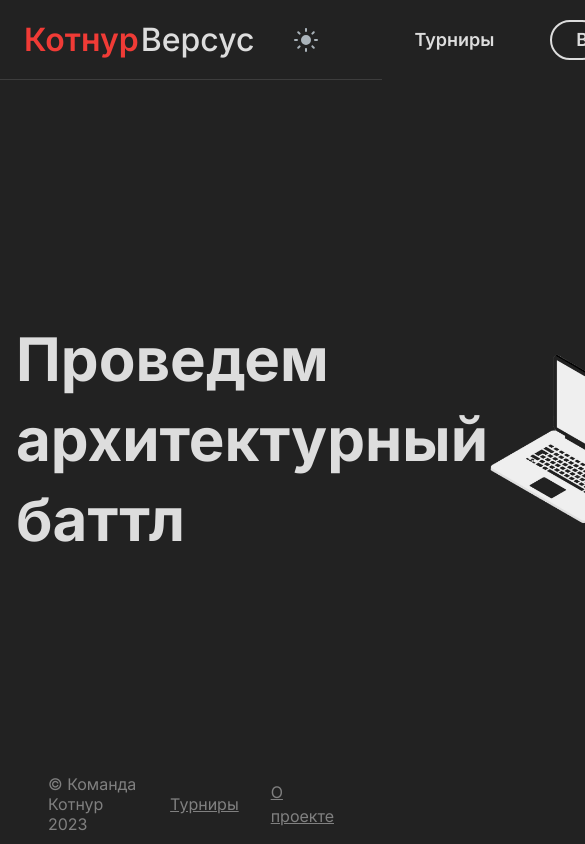
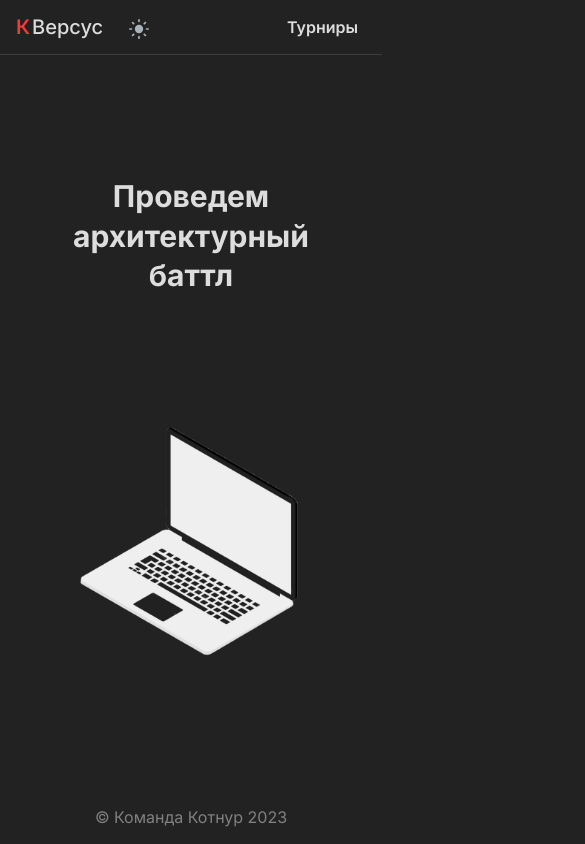
Before and after one commit to scryptan/kotnurversus, a React (Vite) app in the folder frontend/: page / in a window 390 px wide. Shown: the top 844 px of the page, 585 px wide, since content can reach past the window. Built offline with nearby package versions, Linux system fonts and the light colour scheme.

Commit message:
add responsive styles to page layout

```diff
--- a/frontend/src/components/ColorModeButton.tsx
+++ b/frontend/src/components/ColorModeButton.tsx
@@ -15,7 +15,7 @@ const ColorModeButton = () => {
       label="Переключить тему"
       placement="right"
       onClick={toggleColorMode}
-      icon={<Icon color="#AAB3BA" boxSize={6} />}
+      icon={<Icon color="#AAB3BA" boxSize={{ base: 5, md: 6 }} />}
     />
   );
 };
--- a/frontend/src/components/PageLayout/Footer.tsx
+++ b/frontend/src/components/PageLayout/Footer.tsx
@@ -1,23 +1,27 @@
-import { Box, HStack, LinkProps, Text } from "@chakra-ui/react";
+import { Box, HStack, LinkProps, Text, useMediaQuery } from "@chakra-ui/react";
 import BaseLink from "~/components/Link";
 import paths from "~/pages/paths";
 
-const Footer = () => (
-  <Box minH="80px">
+const Footer = () => {
+  const [isDesktop] = useMediaQuery("(min-width: 48em)");
+
+  return (
+    <Box minH={{ base: "55px", md: "80px" }}>
       <HStack
         mx="auto"
         maxW="wrapper"
-      px={12}
+        px={{ base: 6, md: 12 }}
         h="full"
         spacing={8}
-      justify="space-between"
+        justify={{ base: "center", md: "space-between" }}
       >
         <Text color="#808080">© Команда Котнур 2023</Text>
-      <Link href={paths.tourneys.path}>Турниры</Link>
-      <Link href="/">О проекте</Link>
+        {isDesktop && <Link href={paths.tourneys.path}>Турниры</Link>}
+        {isDesktop && <Link href="/">О проекте</Link>}
       </HStack>
     </Box>
   );
+};
 
 const Link = (props: LinkProps) => (
   <BaseLink
--- a/frontend/src/components/PageLayout/Header.tsx
+++ b/frontend/src/components/PageLayout/Header.tsx
@@ -6,56 +6,78 @@ import {
   Spacer,
   Text,
   useColorMode,
+  useMediaQuery,
 } from "@chakra-ui/react";
 import ColorModeButton from "~/components/ColorModeButton";
 import BaseLink from "~/components/Link";
 import paths from "~/pages/paths";
+import { useAuthContext } from "~/utils/auth-context";
 import AuthButton from "./AuthButton";
-import { useAuthContext } from "~/utils/auth-context";
 
 const Header = (props: BoxProps) => {
+  const [isDesktop] = useMediaQuery("(min-width: 48em)");
   const { colorMode } = useColorMode();
   const { isAuthenticated } = useAuthContext();
 
   return (
     <Box
       {...props}
-      minH="80px"
+      minH={{ base: "55px", md: "80px" }}
       bg={`bg.${colorMode}.1`}
       borderBottom="1px solid transparent"
       borderColor={`bg.${colorMode}.2`}
     >
-      <HStack mx="auto" px={6} maxW="wrapper" h="full" spacing={8}>
+      <HStack
+        mx="auto"
+        px={{ base: 4, md: 6 }}
+        maxW="wrapper"
+        h="full"
+        spacing={{ base: 4, lg: 8 }}
+      >
         <Logo />
         <ColorModeButton />
         <Spacer />
-        {isAuthenticated && (
+        {isAuthenticated && isDesktop && (
           <Link href={paths.challenges.path}>Доп. требования</Link>
         )}
         <Link href={paths.tourneys.path}>Турниры</Link>
-        <AuthButton />
+        {isDesktop && <AuthButton />}
       </HStack>
     </Box>
   );
 };
 
-const Logo = () => (
+const Logo = () => {
+  const [isDesktop] = useMediaQuery("(min-width: 48em)");
+
+  return (
     <BaseLink href={paths.main.path} _hover={{ transform: "scale(1.025)" }}>
-    <Text as="span" color="secondary" fontSize="32px" fontWeight="semibold">
-      Котнур
+      <Text
+        as="span"
+        color="secondary"
+        fontSize={{ base: "xl", md: "32px" }}
+        fontWeight="semibold"
+      >
+        {isDesktop ? "Котнур" : "К"}
       </Text>
-    <Text ml={0.5} as="span" fontSize="32px" fontWeight="medium">
+      <Text
+        ml={0.5}
+        as="span"
+        fontSize={{ base: "xl", md: "32px" }}
+        fontWeight="medium"
+      >
         Версус
       </Text>
     </BaseLink>
   );
+};
 
 const Link = (props: LinkProps) => (
   <BaseLink
     {...props}
-    px={6}
+    px={{ base: 2, md: 6 }}
     py={2}
-    fontSize="lg"
+    fontSize={{ base: "md", md: "lg" }}
     fontWeight="semibold"
     borderRadius="full"
     _hover={{ color: "secondary", borderColor: "secondary" }}
--- a/frontend/src/components/PageLayout/index.tsx
+++ b/frontend/src/components/PageLayout/index.tsx
@@ -10,7 +10,7 @@ type Props = {
 
 const PageLayout = ({ children }: Props) => (
   <Flex as="main" flexDir="column">
-    <Header mb={9} />
+    <Header mb={{ base: 4, md: 9 }} />
     <Suspense fallback={<Loading flex={1} />} children={children} />
     <Footer />
   </Flex>
--- a/frontend/src/pages/MainPage.tsx
+++ b/frontend/src/pages/MainPage.tsx
@@ -1,25 +1,37 @@
 import { Flex, Heading, Image } from "@chakra-ui/react";
 import laptopLink from "assets/laptop.png";
 
-const MainPage = () => (
+const MainPage = () => {
+  return (
     <Flex
       mx="auto"
       w="full"
       maxW="wrapper"
       px={4}
       flex={1}
+      flexDir={{ base: "column", md: "row" }}
       align="center"
-    justify="space-between"
+      justify={{ base: "space-evenly", md: "space-between" }}
     >
-    <Heading fontSize="6xl">
+      <Heading
+        fontSize={{ base: "3xl", md: "4xl", lg: "6xl" }}
+        textAlign={{ base: "center", md: "left" }}
+      >
         Проведем
         <br />
         архитектурный
         <br />
         баттл
       </Heading>
-    <Image w="48%" objectFit="contain" pointerEvents="none" src={laptopLink} />
+      <Image
+        m={{ base: 6, md: 0 }}
+        w={{ base: "65%", md: "48%" }}
+        objectFit="contain"
+        pointerEvents="none"
+        src={laptopLink}
+      />
     </Flex>
   );
+};
 
 export default MainPage;
--- a/frontend/vite.config.ts
+++ b/frontend/vite.config.ts
@@ -1,7 +1,7 @@
-import react from '@vitejs/plugin-react';
-import { defineConfig } from 'vite';
-import checker from 'vite-plugin-checker';
-import tsconfigPaths from 'vite-tsconfig-paths';
+import react from "@vitejs/plugin-react";
+import { defineConfig } from "vite";
+import checker from "vite-plugin-checker";
+import tsconfigPaths from "vite-tsconfig-paths";
 
 // https://vitejs.dev/config/
 export default defineConfig({
@@ -11,7 +11,10 @@ export default defineConfig({
     checker({
       typescript: true,
       eslint: {
-        lintCommand: 'eslint ./src',
+        lintCommand: "eslint ./src",
+      },
+      overlay: {
+        initialIsOpen: false,
       },
     }),
   ],
```
Lines whose indentation alone changed are shown as unchanged.
